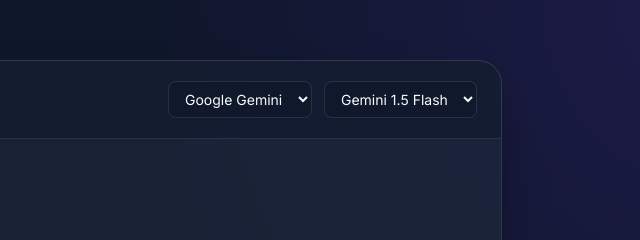
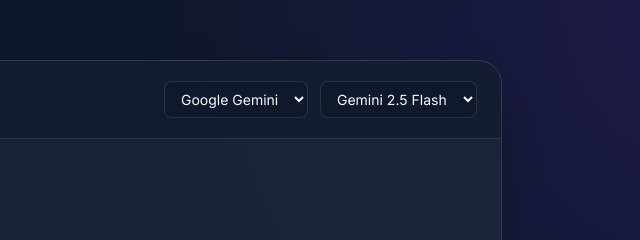
Before and after one commit to pooreunblue/260604_ex, a website: page public/index.html in a window 1280 px wide. Shown: the top 240 px of the page, 538-1178 px from the left. Drawn offline with nearby package versions, Linux system fonts and the light colour scheme.

Commit message:
Fix: 지원 종료된 API 모델 리스트 최신화

```diff
--- a/public/index.html
+++ b/public/index.html
@@ -328,15 +328,15 @@
 
       const modelsByProvider = {
         google: [
-          { value: "gemini-1.5-flash", label: "Gemini 1.5 Flash" },
-          { value: "gemini-1.5-pro", label: "Gemini 1.5 Pro" },
-          { value: "gemini-1.0-pro", label: "Gemini 1.0 Pro" }
+          { value: "gemini-2.5-flash", label: "Gemini 2.5 Flash" },
+          { value: "gemini-2.5-pro", label: "Gemini 2.5 Pro" },
+          { value: "gemini-2.0-flash", label: "Gemini 2.0 Flash" }
         ],
         groq: [
-          { value: "llama3-8b-8192", label: "Llama 3 8B" },
-          { value: "llama3-70b-8192", label: "Llama 3 70B" },
-          { value: "mixtral-8x7b-32768", label: "Mixtral 8x7B" },
-          { value: "gemma-7b-it", label: "Gemma 7B IT" }
+          { value: "llama-3.1-8b-instant", label: "Llama 3.1 8B" },
+          { value: "llama-3.3-70b-versatile", label: "Llama 3.3 70B" },
+          { value: "qwen/qwen3-32b", label: "Qwen3 32B" },
+          { value: "openai/gpt-oss-120b", label: "GPT OSS 120B" }
         ]
       };
 
```
Also changed, not shown: scratch.js (added, +9 -0 lines).
